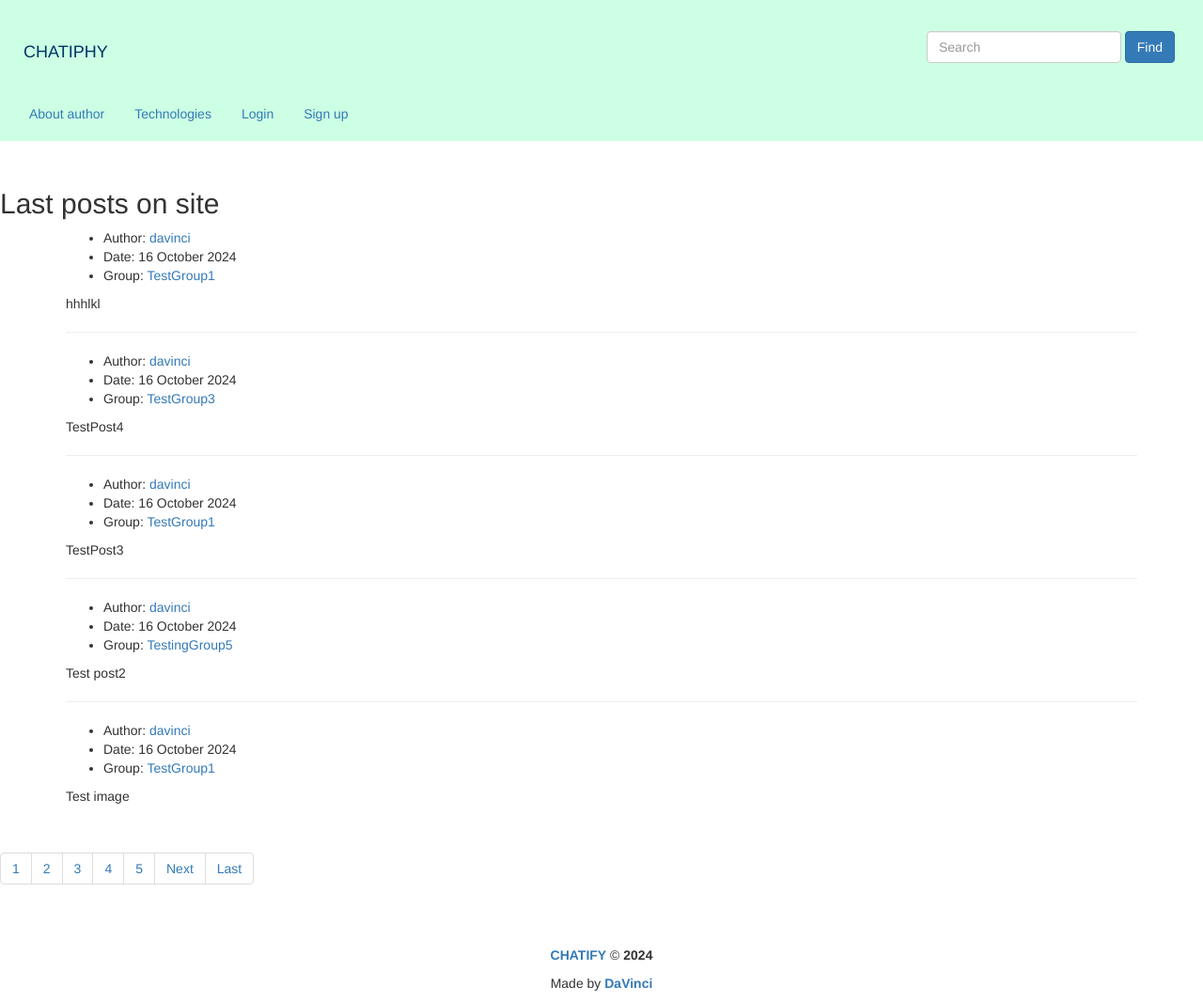
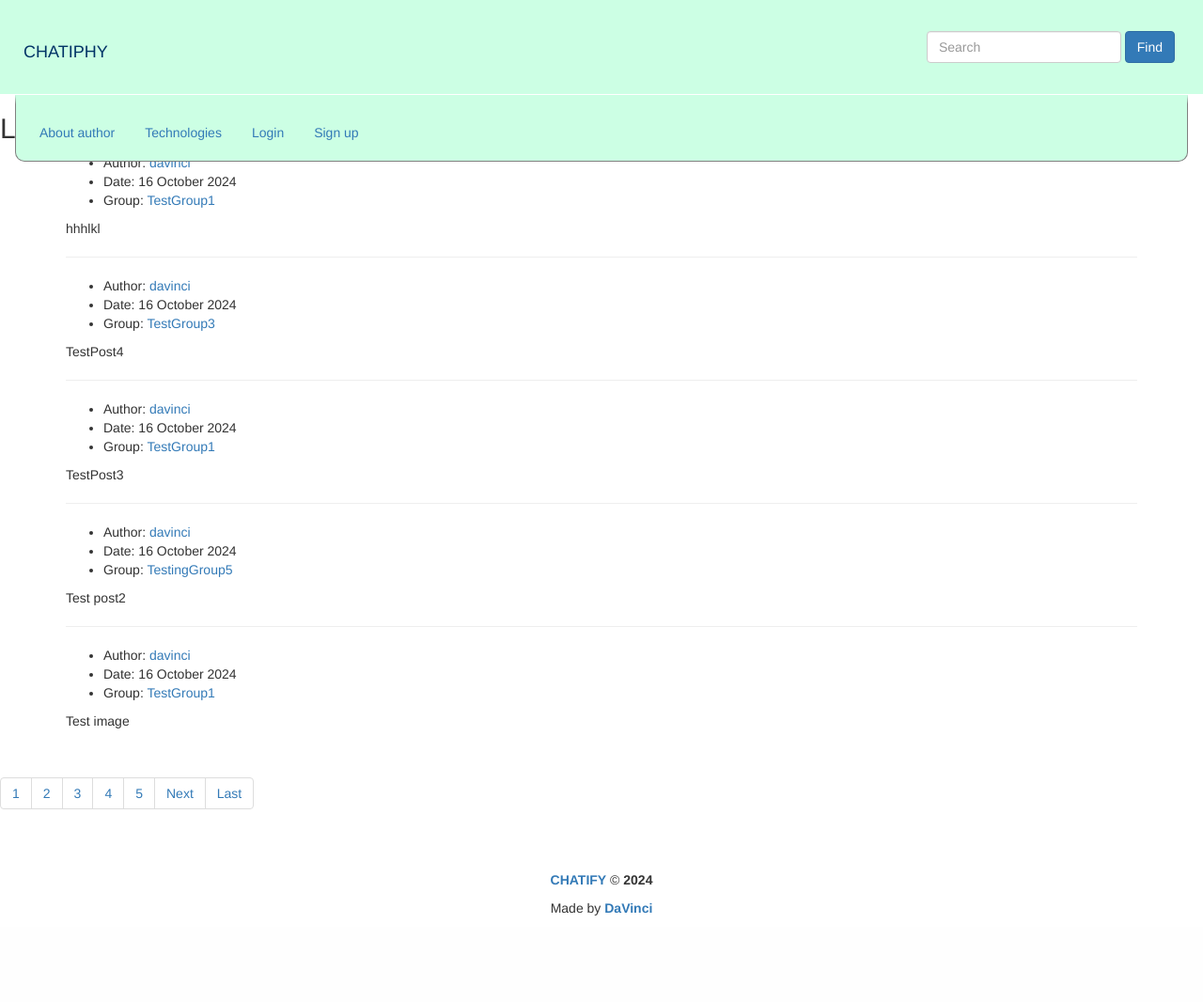
Before and after one commit to DaVinci89/Chatiphy, a Django app: page / in a window 1280 px wide. Shown: the whole page at 94% size. After the commit the page ends 974 px from the top, so only its background shows below. Run offline with Django 5.2, Linux system fonts and the light colour scheme; data comes from the database, SQL or seed files in the repository; some libraries are stand-ins or nearby versions.

Commit message:
Developing styles for header.

```diff
--- a/Chatiphy/static/css/styles.css
+++ b/Chatiphy/static/css/styles.css
@@ -4,13 +4,14 @@ header {
     width: 100%;
     max-width: 100%;
     height: auto;
+    max-height: 100px;
     margin-left: auto;
     margin-right: auto;
     background-color: #CCFFE4;
 }
 
 main {
-    margin-top: 180px; /* Відступ має дорівнювати висоті шапки */
+    margin-top: 100px; /* Відступ має дорівнювати висоті шапки */
 }
 
 .header-line {
@@ -29,6 +30,19 @@ main {
 
 nav.navbar {
     margin-bottom: 0px;
+    margin-top: 0px;
+}
+
+ul.nav {
+    background-color: #CCFFE4;
+    border: 1px solid grey;
+    border-top: 10px solid #CCFFE4;
+    border-radius: 0 0 10px 10px;
+    padding: 10px;
+}
+
+#navbarNav {
+    margin-top: 0;
 }
 
 .profile {
--- a/Chatiphy/templates/includes/header.html
+++ b/Chatiphy/templates/includes/header.html
@@ -36,7 +36,7 @@
                 <a class="nav-link" href="{% url 'about:tech' %}">Technologies</a>
             </li>
             {% if user.is_authenticated %}
-            <li class="nav-item">
+            <li class="nav-item {% if view == 'post_maker:create_post' %}active{% endif %}">
                 <a class="nav-link" href="{% url 'post_maker:create_post' %}">New post</a>
             </li>
             <li class="nav-item {% if view == 'post_maker:group_posts' %}active{% endif %}">
```
